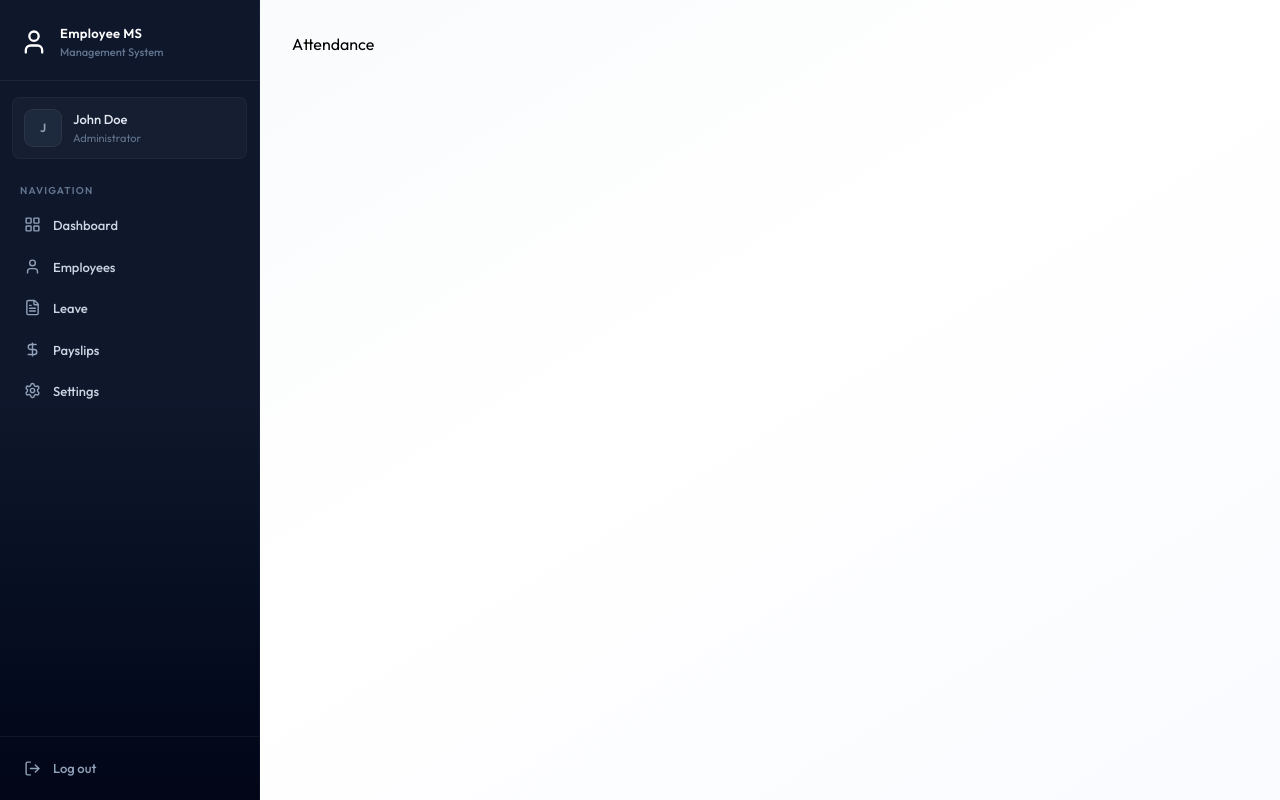
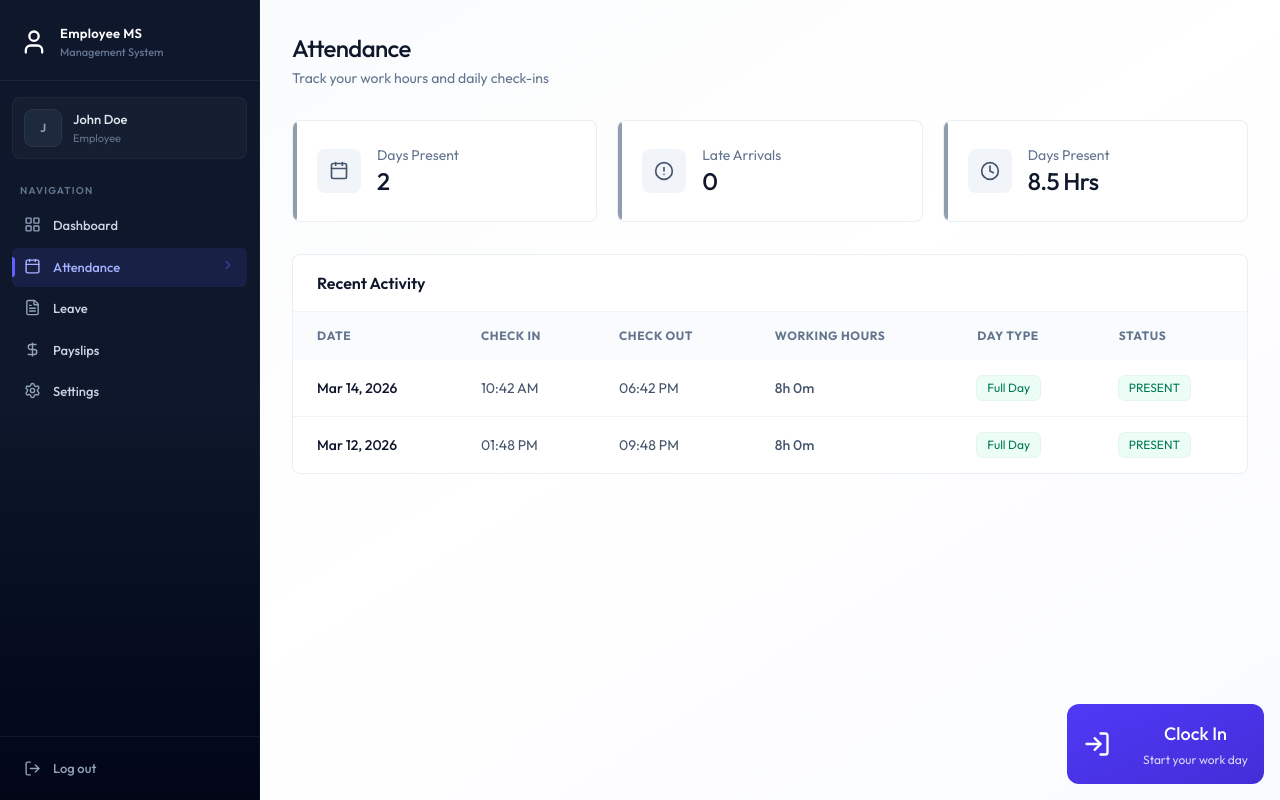
Before and after one commit to deeparastogi07/Employee-Management-System, a React (Vite) app in the folder client/: page /attendance in a window 1280 px wide. Built offline with nearby package versions, Linux system fonts and the light colour scheme.

Commit message:
Attendance UI

```diff
--- a/client/package.json
+++ b/client/package.json
@@ -11,6 +11,7 @@
   },
   "dependencies": {
     "@tailwindcss/vite": "^4.3.1",
+    "date-fns": "^4.4.0",
     "lucide-react": "^1.21.0",
     "react": "^19.2.7",
     "react-dom": "^19.2.7",
--- /dev/null
+++ b/client/src/components/Attendance/AttendanceHistory.jsx
@@ -0,0 +1,69 @@
+import React from "react"
+import { getDayTypeDisplay, getWorkingHoursDisplay } from "../../assets/assets"
+import { format } from "date-fns"
+
+const AttendanceHistory = ({ history }) => {
+    return (
+        <div className="card overflow-hidden">
+            <div className="px-6 py-4 border-b border-slate-100">
+                <h3 className="font-semibold text-slate-900">Recent Activity</h3>
+            </div>
+            <div className="overflow-x-auto">
+                <table className="table-modern">
+                    <thead>
+                        <tr>
+                            <th className="px-6 py-4">Date</th>
+                            <th className="px-6 py-4">Check In</th>
+                            <th className="px-6 py-4">Check Out</th>
+                            <th className="px-6 py-4">Working Hours</th>
+                            <th className="px-6 py-4">Day Type</th>
+                            <th className="px-6 py-4">Status</th>
+                        </tr>
+                    </thead>
+                    <tbody>
+                        {history.length === 0 ? (
+                            <tr>
+                                <td colSpan={6} className="text-center py-12 text-slate-400">No records found</td>
+                            </tr>
+                        ) : (
+                            history.map((record) => {
+                                const dayType = getDayTypeDisplay(record)
+                                return (
+                                    <tr key={record._id || record.id}>
+                                        <td className="px-6 py-4 font-medium text-slate-900">
+                                            {format(new Date(record.date), "MMM dd, yyyy")}
+                                        </td>
+
+                                        <td className="px-6 py-4 text-slate-600">
+                                            {record.checkIn ? format(new Date(record.checkIn), "hh:mm a") : "-"}
+
+                                        </td>
+
+                                        <td className="px-6 py-4 text-slate-600">
+                                            {record.checkOut ? format(new Date(record.checkOut), "hh:mm a") : "-"}
+
+                                        </td>
+
+                                        <td className="px-6 py-4 text-slate-600 font-medium">
+                                            {getWorkingHoursDisplay(record)}
+                                        </td>
+
+                                        <td className="px-6 py-4">
+                                            {dayType.label !== "-" ? <span className={`badge ${dayType.className}`}>{dayType.label}</span> : "-"}
+                                        </td>
+
+                                        <td className="px-6 py-4">
+                                            {<span className={`badge ${record.status === "PRESENT" ? "badge-success" : record.status === "LATE" ? "adge-warning" : "badge-danger"}`}>{record.status}</span>}
+                                        </td>
+                                    </tr>
+                                )
+                            })
+                        )}
+                    </tbody>
+                </table>
+            </div>
+        </div>
+    )
+}
+
+export default AttendanceHistory
--- /dev/null
+++ b/client/src/components/Attendance/AttendanceStats.jsx
@@ -0,0 +1,33 @@
+import { AlertCircleIcon, CalendarIcon, ClockIcon } from "lucide-react"
+import React from "react"
+
+const AttendanceStats = ({history}) => {
+    const totalPresent = history.filter((h)=>h.status === "PRESENT" || h.status === "LATE").length
+
+    const totalLate = history.filter((h) => h.status === "LATE").length
+
+    const stats = [
+        {label: "Days Present", value: totalPresent, icon: CalendarIcon},
+        {label: "Late Arrivals", value: totalLate, icon: AlertCircleIcon},
+        {label: "Days Present", value: "8.5 Hrs", icon: ClockIcon},
+
+    ]
+    return (
+        <div className="grid grid-cols-1 sm:grid-cols-3 gap-4 sm:gap-5 mb-8">
+            {stats.map((s) => (
+                <div key={s.label} className="card card-hover p-5 sm:p-6 flex items-center gap-4 relative overflow-hidden group">
+                    <div className="absolute left-0 top-0 bottom-0 w-1 rounded-r-full bg-slate-500/70 group-hover:bg-indigo-500/70"/>
+                    <div className="p-3 bg-slate-100 rounded-lg group-hover:bg-indigo-50 transition-colors duration-200">
+                        <s.icon className="w-5 h-5 text-slate-600 group-hover:text-indigo-600 transition-colors duration-200"/>
+                    </div>
+                    <div>
+                        <p className="text-sm text-slate-500">{s.label}</p>
+                        <p className="text-2xl font-medium text-slate-900 tracking-tight">{s.value}</p>
+                    </div>
+                </div>
+            ))}
+        </div>
+    )
+}
+
+export default AttendanceStats
--- /dev/null
+++ b/client/src/components/Attendance/CheckInButton.jsx
@@ -0,0 +1,39 @@
+import { Loader2Icon, LogInIcon, LogOutIcon } from "lucide-react"
+import React, { useState } from "react"
+
+const CheckInButton = ({todayRecord, onAction}) => {
+    const [loading, setLoading] = useState(false)
+
+    const handleAttendance = async () => {
+        setLoading(true)
+        setTimeout(() => {
+            setLoading(false)
+            onAction()
+        }, 1000)
+    }
+
+    if(todayRecord?.checkOut){
+        return (
+            <div className="flex flex-col items-center justify-center p-8 bg-slate-50 rounded-2xl border border-slate-200">
+                <h3 className="text-lg font-bold text-slate-900">Work Day Completed</h3>
+                <p className="text-slate-500 text-sm mt-1">Great job! See you tomorrow</p>
+            </div>
+        )
+    }
+
+    const isCheckedIn = !!todayRecord?.isCheckedIn
+    return (
+        <div className="absolute bottom-4 right-4 flex flex-col z-1">
+            <button onClick={handleAttendance} disabled={loading} className={`w-full max-w-xs flex justify-between items-center gap-8 p-4 rounded-xl bg-linear-to-br text-white ${isCheckedIn ? "from-slate-700 to-slate-900" : "from-indigo-600 to-indigo-700"}`}>
+                {loading ? <Loader2Icon className="size-7 animate-spin"/> : isCheckedIn ? <LogOutIcon className="size-7"/> : <LogInIcon className="size-7"/>}
+
+                <div className="relative flex flex-col items-center text-center">
+                    <h2 className="text-lg font-medium mb-1">{loading ? "Processing..." : isCheckedIn ? "Clock Out" : "Clock In"}</h2>
+                    <p className="text-xs opacity-80">{isCheckedIn ? "Click to end your Shift" : "Start your work day"}</p>
+                </div>
+            </button>
+        </div>
+    )
+}
+
+export default CheckInButton
--- a/client/src/components/Sidebar.jsx
+++ b/client/src/components/Sidebar.jsx
@@ -17,7 +17,7 @@
         setMobileOpen(false)
     }, [pathname])
 
-    const role = "ADMIN" || "EMPLOYEE"
+    const role = "" || "EMPLOYEE"
     const navItems = [
         {name: "Dashboard", href: "/dashboard", icon: LayoutGridIcon},
         role == "ADMIN" ?
--- a/client/src/pages/Attendance.jsx
+++ b/client/src/pages/Attendance.jsx
@@ -1,7 +1,51 @@
+import { useCallback, useEffect, useState } from "react"
+import { dummyAttendanceData } from "../assets/assets"
+import Loading from "../components/Loading"
+import CheckInButton from "../components/Attendance/CheckInButton"
+import AttendanceStats from "../components/Attendance/AttendanceStats"
+import AttendanceHistory from "../components/Attendance/AttendanceHistory"
 
 const Attendance = () => {
+    const [history, setHistory] = useState([])
+    const [loading, setLoading] = useState(true)
+    const [isDeleted, setIsDeleted] = useState(false)
+
+    const fetchData = useCallback(async () => {
+        setHistory(dummyAttendanceData)
+        setTimeout(() => {
+            setLoading(false)
+        }, 1000)
+    }, [])
+
+    useEffect(() => {
+        fetchData()
+    }, [fetchData])
+
+    if (loading) return <Loading />
+
+    const today = new Date()
+    today.setHours(0, 0, 0, 0)
+    const todayRecord = history.find((r) => new Date(r.date).toDateString() === today.toDateString())
+
     return (
-        <div>Attendance</div>
+        <div className="animate-fade-in">
+            <div className="page-header">
+                <h1 className="page-title">Attendance</h1>
+                <p className="page-subtitle">Track your work hours and daily check-ins</p>
+            </div>
+
+            {isDeleted ? (
+                <div className="mb-8 p-6 bg-rose-50 border border-rose-200 rounded-2xl text-center">
+                    <p className="text-rose-600">You can no longer clock in or out because your employee records have been marked deleted.</p>
+                </div>
+            ) : (
+                <div className="mb-8">
+                    <CheckInButton todayRecord={todayRecord} onAction={fetchData}/>
+                </div>
+            )}
+            <AttendanceStats history={history}/>
+            <AttendanceHistory history={history}/>
+        </div>
     )
 }
 
--- a/client/src/pages/Dashboard.jsx
+++ b/client/src/pages/Dashboard.jsx
@@ -18,7 +18,7 @@
     if(loading) return <Loading />
     if(!data) return <p className="text-center text-slate-500 py-12">Failed to load Dashboard</p>
 
-    if(data.role === "ADMIN"){
+    if(data.role === "EMPLOYEE"){
         return <AdminDashboard data={data}/>
     }else {
         return <EmployeeDashboard data={data}/>
--- a/client/src/pages/Employees.jsx
+++ b/client/src/pages/Employees.jsx
@@ -18,11 +18,11 @@
         setTimeout(() => {
             setLoading(false)
         }, 1000)
-    }, [])
+    }, [selectedDept])
 
     useEffect(() => {
         fetchEmployees();
-    },[])
+    },[fetchEmployees])
 
     const filtered = employees.filter((emp) => `${emp.firstName} ${emp.lastName} ${emp.position}`.toLowerCase().includes(search.toLowerCase()))
 
```
Also changed, not shown: 1 other file (tests, documents, lock files or other folders).
